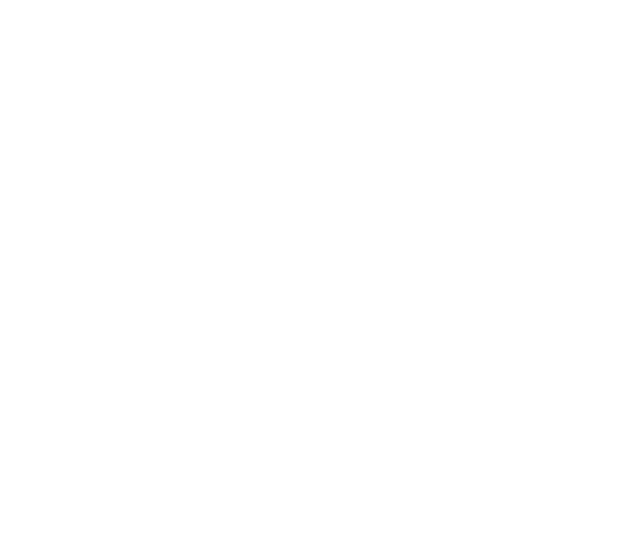
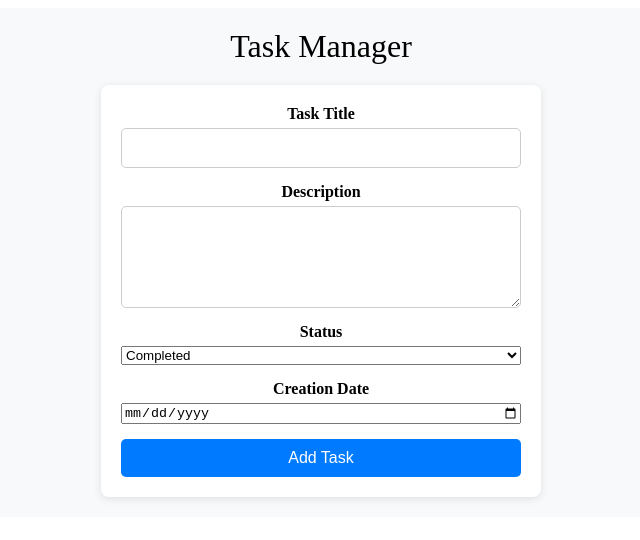
Before and after one commit to chulakasam/task-manager-frontEnd, an Angular app: page / in a window 1280 px wide. Shown: the top 540 px of the page, without its empty margins (319-959 px from the left). Built offline with nearby package versions, Linux system fonts and the light colour scheme.

Commit message:
add task component to app component

```diff
--- a/src/app/app.component.html
+++ b/src/app/app.component.html
@@ -6,7 +6,7 @@
 
 <main class="main">
 
-
+  <app-task-form></app-task-form>
 
 </main>
 
```
